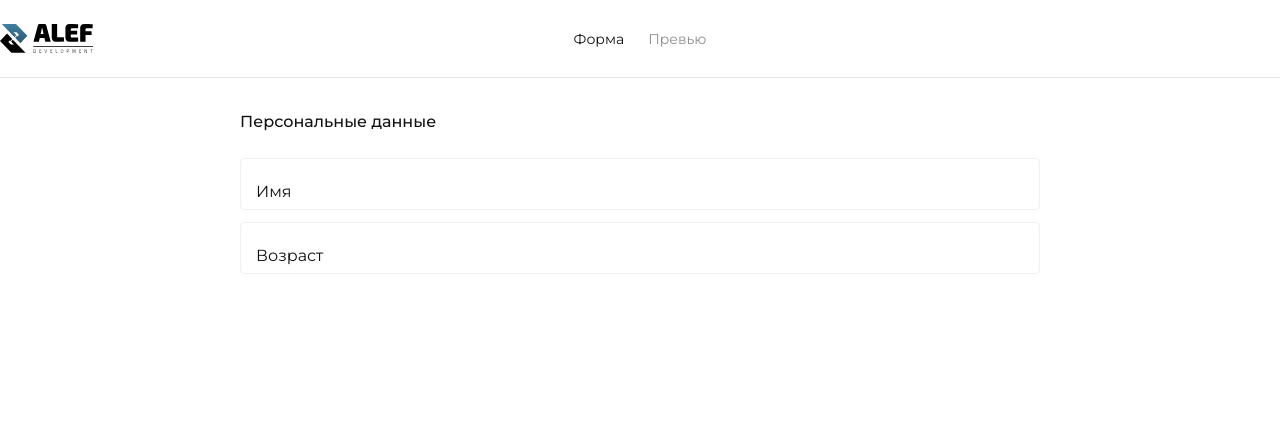
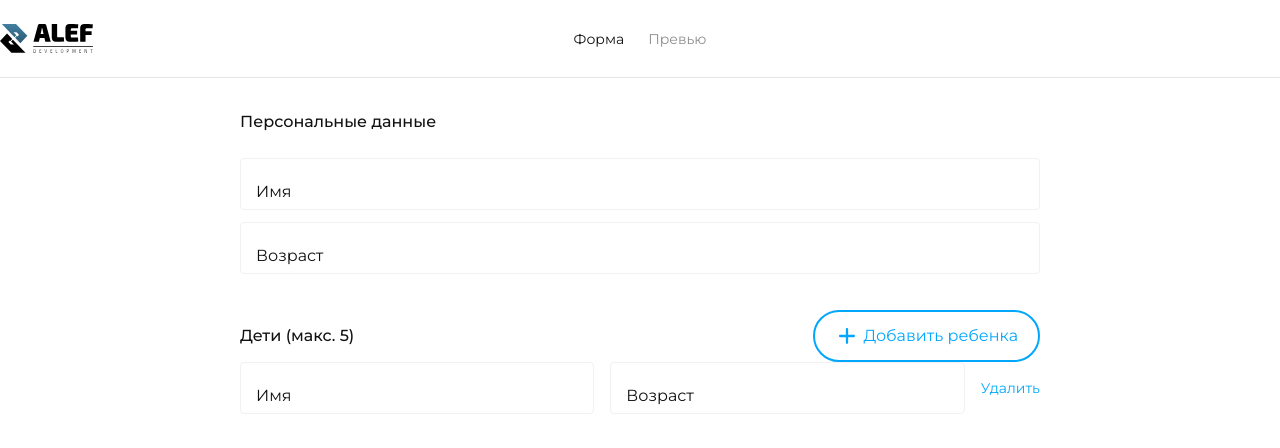
Before and after one commit to Abandoned-knowledge/alef-test, a Vue app: page / in a window 1280 px wide. Shown: the top 448 px of the page. Built offline with nearby package versions, Linux system fonts and the light colour scheme.

Commit message:
create ChildForm

```diff
--- a/src/app/style/tailwind.css
+++ b/src/app/style/tailwind.css
@@ -16,4 +16,12 @@
   :where(*) {
     color: var(--color-black);
   }
+
+  .button {
+    @apply text-white bg-primary border-primary flex cursor-pointer items-center rounded-full border-2 px-5 py-3;
+
+    &.button-outline {
+      @apply text-primary bg-transparent;
+    }
+  }
 }
--- /dev/null
+++ b/src/components/ChildrenInfo.vue
@@ -0,0 +1,15 @@
+<script setup lang="ts">
+import PlusIcon from "@/shared/ui/PlusIcon.vue";
+</script>
+
+<template>
+  <div class="w-full">
+    <header class="flex items-center justify-between">
+      <p class="font-medium">Дети (макс. 5)</p>
+      <button class="button button-outline gap-1">
+        <PlusIcon />
+        Добавить ребенка
+      </button>
+    </header>
+  </div>
+</template>
--- a/src/components/PersonalInfo.vue
+++ b/src/components/PersonalInfo.vue
@@ -3,7 +3,7 @@ import InputBase from "@/shared/ui/InputBase.vue";
 </script>
 
 <template>
-  <div class="flex w-[800px] flex-col gap-3">
+  <div class="flex w-full flex-col gap-3">
     <p class="mb-3 font-medium">Персональные данные</p>
     <InputBase
       input-label="Имя"
--- a/src/pages/FormPage.vue
+++ b/src/pages/FormPage.vue
@@ -1,11 +1,15 @@
 <script setup lang="ts">
+import ChildrenInfo from "@/components/ChildrenInfo.vue";
 import HeaderBase from "@/components/HeaderBase.vue";
 import PersonalInfo from "@/components/PersonalInfo.vue";
+import ChildForm from "@/shared/ui/ChildForm.vue";
 </script>
 
 <template>
   <HeaderBase />
-  <main class="container mt-8 flex flex-col items-center">
+  <main class="container mt-8 flex w-[800px] flex-col items-center">
     <PersonalInfo />
+    <ChildrenInfo />
+    <ChildForm />
   </main>
 </template>
--- /dev/null
+++ b/src/shared/ui/ChildForm.vue
@@ -0,0 +1,20 @@
+<script setup lang="ts">
+import InputBase from "./InputBase.vue";
+</script>
+
+<template>
+  <article class="flex w-full items-center justify-between gap-4">
+    <InputBase
+      class="w-full"
+      type="text"
+      input-label="Имя"
+    />
+    <InputBase
+      class="w-full"
+      type="number"
+      input-label="Возраст"
+    />
+
+    <button class="text-primary cursor-pointer text-sm">Удалить</button>
+  </article>
+</template>
--- /dev/null
+++ b/src/shared/ui/PlusIcon.vue
@@ -0,0 +1,16 @@
+<template>
+  <svg
+    width="24"
+    height="24"
+    viewBox="0 0 24 24"
+    fill="none"
+    xmlns="http://www.w3.org/2000/svg"
+  >
+    <path
+      fill-rule="evenodd"
+      clip-rule="evenodd"
+      d="M5.13332 10.8556C4.50125 10.8555 3.98887 11.3679 3.98887 12C3.98887 12.6321 4.50126 13.1445 5.13332 13.1445L10.8554 13.1445L10.8554 18.8668C10.8554 19.4989 11.3678 20.0113 11.9999 20.0113C12.632 20.0113 13.1444 19.4989 13.1444 18.8668L13.1443 13.1445L18.8667 13.1445C19.4988 13.1445 20.0112 12.6321 20.0112 12C20.0112 11.3679 19.4988 10.8556 18.8667 10.8556L13.1443 10.8556L13.1443 5.13338C13.1443 4.50132 12.632 3.98893 11.9999 3.98893C11.3678 3.98893 10.8554 4.50131 10.8554 5.13338L10.8554 10.8556L5.13332 10.8556Z"
+      fill="var(--color-primary)"
+    />
+  </svg>
+</template>
--- a/tailwind.config.js
+++ b/tailwind.config.js
@@ -7,6 +7,7 @@ export default {
       sans: '"Montserrat", serif',
     },
     colors: {
+      transparent: "transparent",
       gray: "var(--color-gray)",
       primary: "var(--color-primary)",
       white: "var(--color-white)",
```
